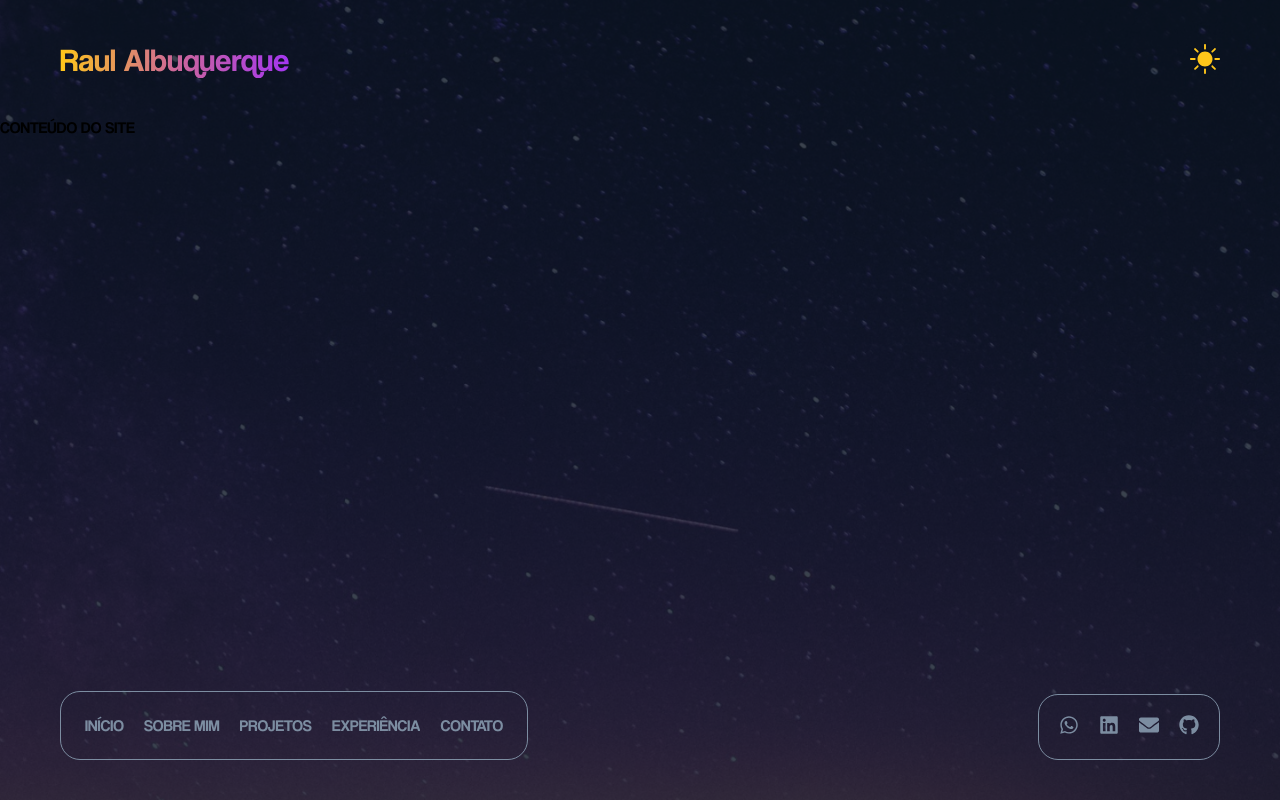
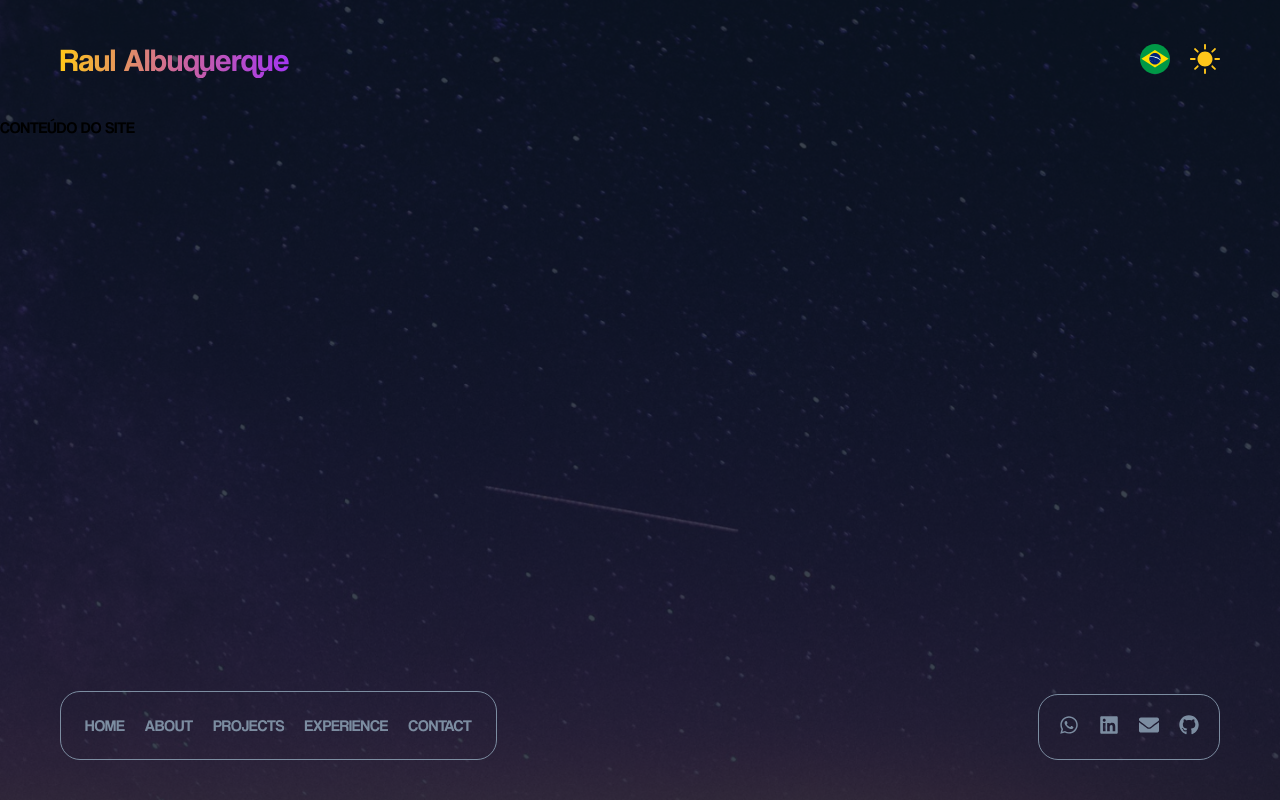
Before and after one commit to Raul-Albuquerque/portfolio-2.0, a Next.js app: page / in a window 1280 px wide. Built offline with nearby package versions, Linux system fonts and the light colour scheme.

Commit message:
feat: language switcher

```diff
--- a/src/app/providers.tsx
+++ b/src/app/providers.tsx
@@ -10,18 +10,28 @@ import { Footer } from '@/components/Footer'
 
 const Providers = ({ children }) => {
   const [isDarkTheme, setIsDarkTheme] = useState(true)
+  const [isEn, setIsEn] = useState(true)
 
   function switchTheme() {
     setIsDarkTheme(!isDarkTheme)
+  }
+
+  function switchLanguage() {
+    setIsEn(!isEn)
   }
 
   return (
     <ThemeProvider theme={isDarkTheme ? darkTheme : lightTheme}>
       <body className={coolvetica.className}>
         <BgOverlay>
-          <Header themeSwitch={switchTheme} isDarkTheme={isDarkTheme} />
+          <Header
+            themeSwitch={switchTheme}
+            isDarkTheme={isDarkTheme}
+            languageSwitch={switchLanguage}
+            isEn={isEn}
+          />
           {children}
-          <Footer />
+          <Footer isEn={isEn} />
         </BgOverlay>
       </body>
     </ThemeProvider>
--- a/src/components/Footer/index.tsx
+++ b/src/components/Footer/index.tsx
@@ -2,10 +2,43 @@ import { FaWhatsapp, FaLinkedin, FaEnvelope, FaGithub } from 'react-icons/fa'
 import { CustomLink } from '../Links'
 import * as S from './styles'
 
-export const Footer = () => {
+type Props = {
+  isEn: boolean
+}
+
+export const Footer = (props: Props) => {
   return (
     <S.Footer>
       <nav>
+        {props.isEn ? (
+          <S.NavContainer>
+            <li>
+              <CustomLink url="/" linkType="nav">
+                HOME
+              </CustomLink>
+            </li>
+            <li>
+              <CustomLink url="/" linkType="nav">
+                ABOUT
+              </CustomLink>
+            </li>
+            <li>
+              <CustomLink url="/" linkType="nav">
+                PROJECTS
+              </CustomLink>
+            </li>
+            <li>
+              <CustomLink url="/" linkType="nav">
+                EXPERIENCE
+              </CustomLink>
+            </li>
+            <li>
+              <CustomLink url="/" linkType="nav">
+                CONTACT
+              </CustomLink>
+            </li>
+          </S.NavContainer>
+        ) : (
           <S.NavContainer>
             <li>
               <CustomLink url="/" linkType="nav">
@@ -33,6 +66,7 @@ export const Footer = () => {
               </CustomLink>
             </li>
           </S.NavContainer>
+        )}
       </nav>
 
       <S.SocialContainer>
--- a/src/components/Header/index.tsx
+++ b/src/components/Header/index.tsx
@@ -4,6 +4,8 @@ import * as s from './styles'
 type Props = {
   themeSwitch: () => void
   isDarkTheme: boolean
+  languageSwitch: () => void
+  isEn: boolean
 }
 
 export const Header = (props: Props) => {
@@ -12,17 +14,31 @@ export const Header = (props: Props) => {
       <CustomLink url="/" linkType="logo">
         Raul Albuquerque
       </CustomLink>
+      <s.SwitchersContainer>
+        {props.isEn ? (
+          <s.Switcher
+            onClick={props.languageSwitch}
+            src="/static/images/pt.svg"
+          />
+        ) : (
+          <s.Switcher
+            onClick={props.languageSwitch}
+            src="/static/images/en.svg"
+          />
+        )}
+
         {props.isDarkTheme ? (
-        <s.ThemeSwitcher
+          <s.Switcher
             onClick={props.themeSwitch}
             src="/static/images/sun.svg"
           />
         ) : (
-        <s.ThemeSwitcher
+          <s.Switcher
             onClick={props.themeSwitch}
             src="/static/images/moon.svg"
           />
         )}
+      </s.SwitchersContainer>
     </s.Header>
   )
 }
--- a/src/components/Header/styles.ts
+++ b/src/components/Header/styles.ts
@@ -12,10 +12,17 @@ export const Header = styled.header`
   justify-content: space-between;
 `
 
-export const ThemeSwitcher = styled.img`
+export const SwitchersContainer = styled.div`
+  display: flex;
+  align-items: center;
+  justify-content: end;
+`
+
+export const Switcher = styled.img`
   max-width: 30px;
   width: 100%;
   max-height: 30px;
   height: 100%;
+  margin-left: 20px;
   cursor: pointer;
 `
```
Also changed, not shown: public/static/images/en.svg (added), public/static/images/pt.svg (added). Lines whose indentation alone changed are shown as unchanged.
